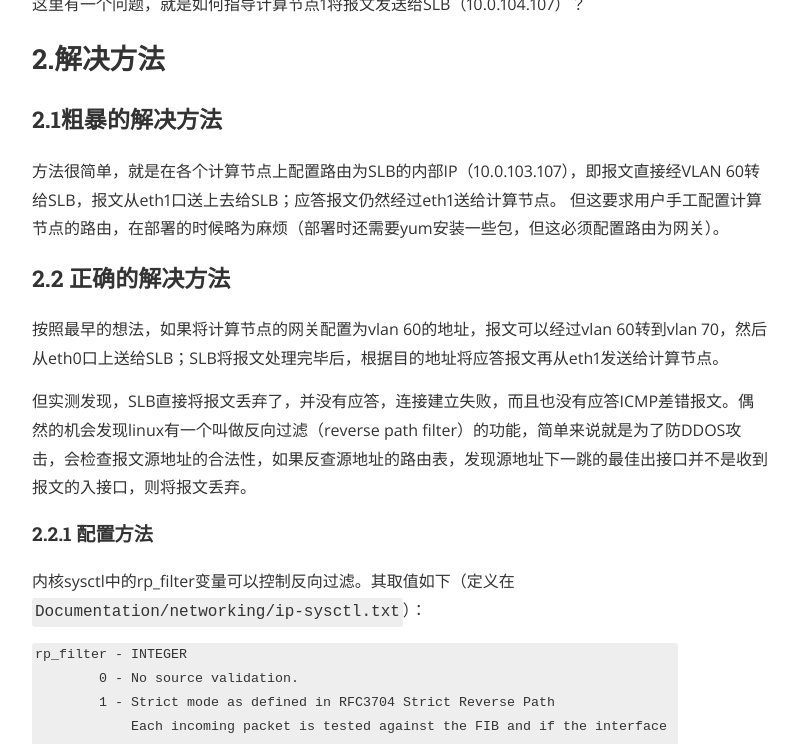
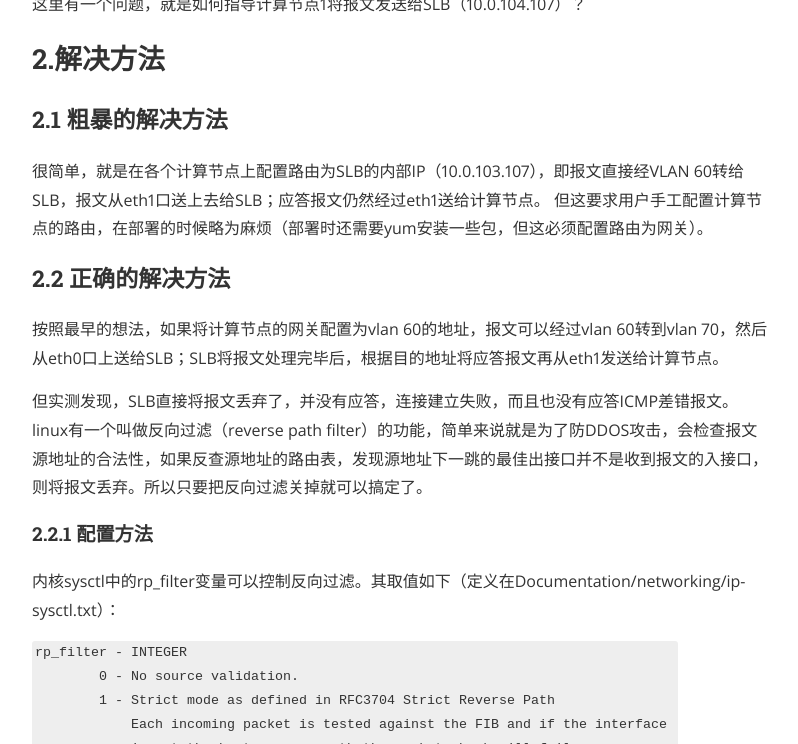
Before and after one commit to iclouding/silenceshell.github.io, a Jekyll site: the page built from _posts/2016-01-20-rpfilter.md, in a window 1280 px wide and 900 px high, scrolled down 1209 px, cut to the strip 156-900 px from the top of the window. Shown: the whole strip, without its empty margins (240-1038 px from the left). Built offline with Jekyll 4.4.1, drawn with Linux system fonts in a browser that asks for light colours; nearby versions of some CDN libraries; Markdown is read by kramdown in place of the engine named in the settings; a style sheet for code colours, icons or effects is not loaded.

Commit message:
rpfilter

````diff
--- a/_posts/2016-01-20-rpfilter.md
+++ b/_posts/2016-01-20-rpfilter.md
@@ -21,20 +21,21 @@ cover:  "/assets/instacode.png"
 这里有一个问题，就是如何指导计算节点1将报文发送给SLB（10.0.104.107）？
 
 ## 2.解决方法
-### 2.1粗暴的解决方法
+### 2.1 粗暴的解决方法
 
-方法很简单，就是在各个计算节点上配置路由为SLB的内部IP（10.0.103.107），即报文直接经VLAN 60转给SLB，报文从eth1口送上去给SLB；应答报文仍然经过eth1送给计算节点。
+很简单，就是在各个计算节点上配置路由为SLB的内部IP（10.0.103.107），即报文直接经VLAN 60转给SLB，报文从eth1口送上去给SLB；应答报文仍然经过eth1送给计算节点。
 但这要求用户手工配置计算节点的路由，在部署的时候略为麻烦（部署时还需要yum安装一些包，但这必须配置路由为网关）。
 
 ### 2.2 正确的解决方法
 
 按照最早的想法，如果将计算节点的网关配置为vlan 60的地址，报文可以经过vlan 60转到vlan 70，然后从eth0口上送给SLB；SLB将报文处理完毕后，根据目的地址将应答报文再从eth1发送给计算节点。
 
-但实测发现，SLB直接将报文丢弃了，并没有应答，连接建立失败，而且也没有应答ICMP差错报文。偶然的机会发现linux有一个叫做反向过滤（reverse path filter）的功能，简单来说就是为了防DDOS攻击，会检查报文源地址的合法性，如果反查源地址的路由表，发现源地址下一跳的最佳出接口并不是收到报文的入接口，则将报文丢弃。
+但实测发现，SLB直接将报文丢弃了，并没有应答，连接建立失败，而且也没有应答ICMP差错报文。
+linux有一个叫做反向过滤（reverse path filter）的功能，简单来说就是为了防DDOS攻击，会检查报文源地址的合法性，如果反查源地址的路由表，发现源地址下一跳的最佳出接口并不是收到报文的入接口，则将报文丢弃。所以只要把反向过滤关掉就可以搞定了。
 
 #### 2.2.1 配置方法
 
-内核sysctl中的rp_filter变量可以控制反向过滤。其取值如下（定义在`Documentation/networking/ip-sysctl.txt`）：
+内核sysctl中的rp_filter变量可以控制反向过滤。其取值如下（定义在Documentation/networking/ip-sysctl.txt）：
 
 ```
 rp_filter - INTEGER
````
